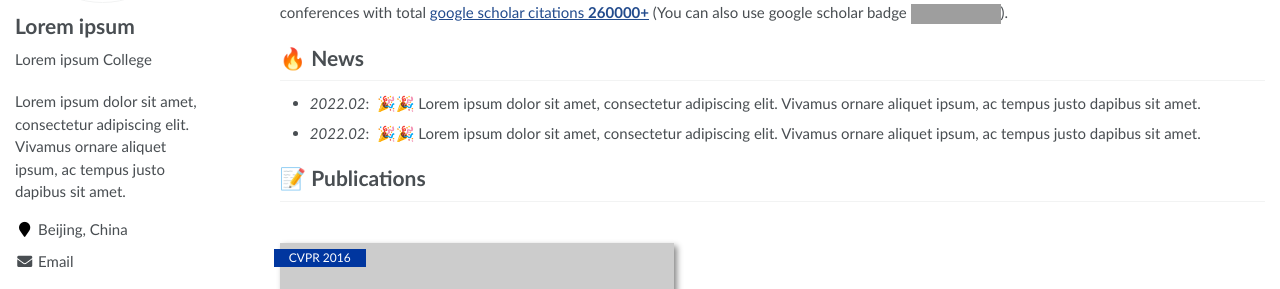
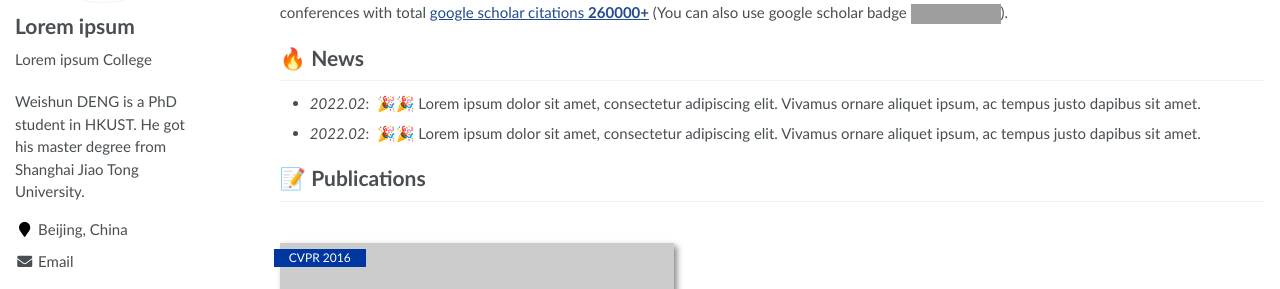
Before and after one commit to RayeRen/acad-homepage.github.io, a Jekyll site: the page built from _pages/about.md, in a window 1280 px wide. Shown: the part 263-552 px from the top of the page. Built offline with Jekyll 4.4.1, drawn with Linux system fonts in a browser that asks for light colours; grey boxes are pictures that could not be loaded.

Commit message:
Personal Website

```diff
--- a/_config.yml
+++ b/_config.yml
@@ -6,9 +6,9 @@
 # `jekyll serve`. If you change this file, please restart the server process.
 
 # Site Settings
-title                    : "Lorem ipsum"
-description              : "Lorem ipsum dolor sit amet, consectetur adipiscing elit. Vivamus ornare aliquet ipsum, ac tempus justo dapibus sit amet. "
-repository               : "RayeRen/acad-homepage.github.io"
+title                    : "Weishun DENG"
+description              : "Weishun DENG is a PhD student in HKUST. He got his master degree from Shanghai Jiao Tong University."
+repository               : "weishundeng/weishundeng.github.io"
 google_scholar_stats_use_cdn : true
 
 # google analytics
```
